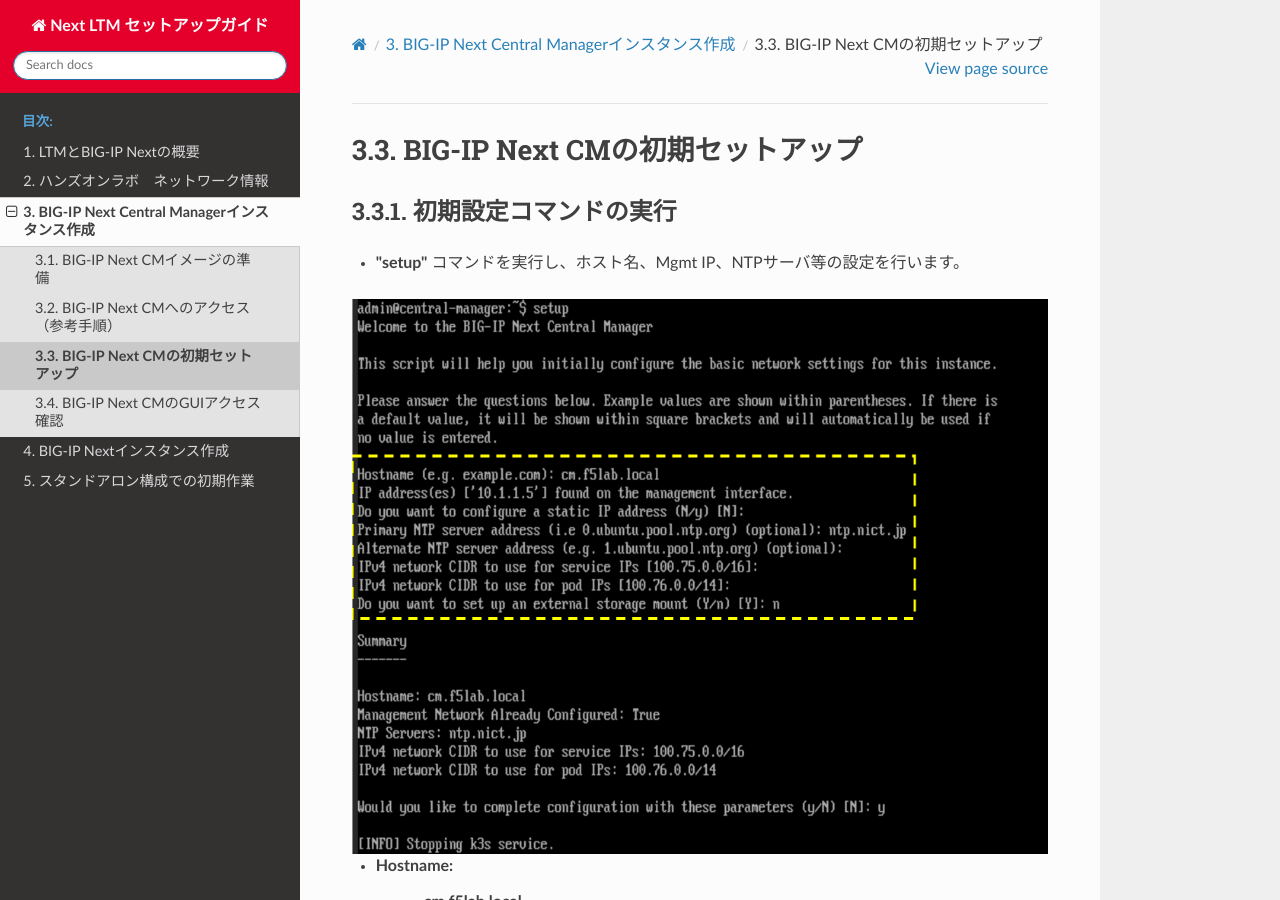
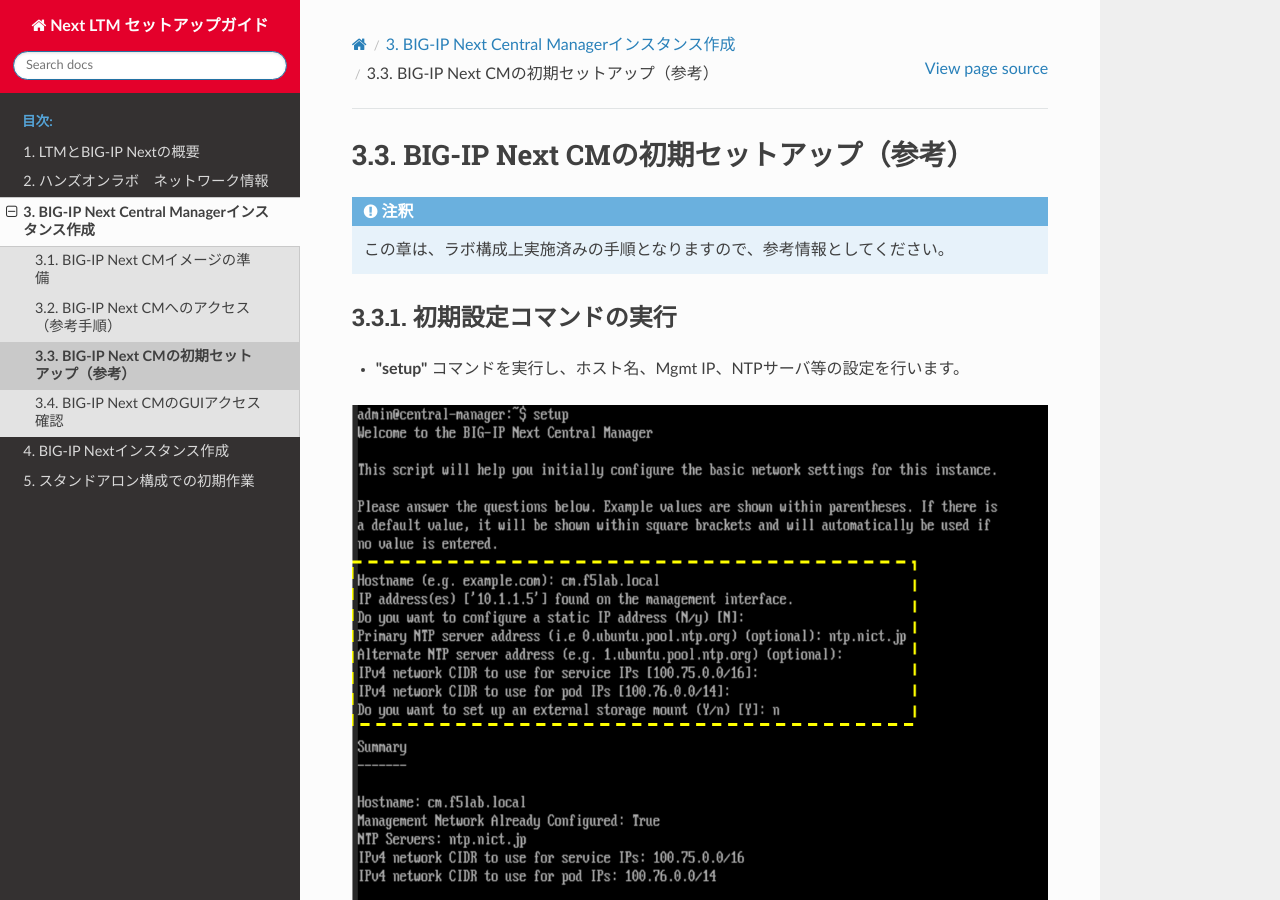
Before and after one commit to BeF5/f5j-easy-setup-next-ltm, a Sphinx documentation site: the page built from docs/content03/module03/module03.rst, in a window 1280 px wide and 900 px high. Built offline with Sphinx 7.4.7 and the Read the Docs theme 2.0.0, drawn with Linux system fonts in a browser that asks for light colours.

Commit message:
Update module03.rst

```diff
--- a/docs/content03/module03/module03.rst
+++ b/docs/content03/module03/module03.rst
@@ -1,5 +1,8 @@
-BIG-IP Next CMの初期セットアップ
+BIG-IP Next CMの初期セットアップ（参考）
 ======================================
+
+.. note::
+   この章は、ラボ構成上実施済みの手順となりますので、参考情報としてください。
 
 初期設定コマンドの実行
 --------------------------------------
```
